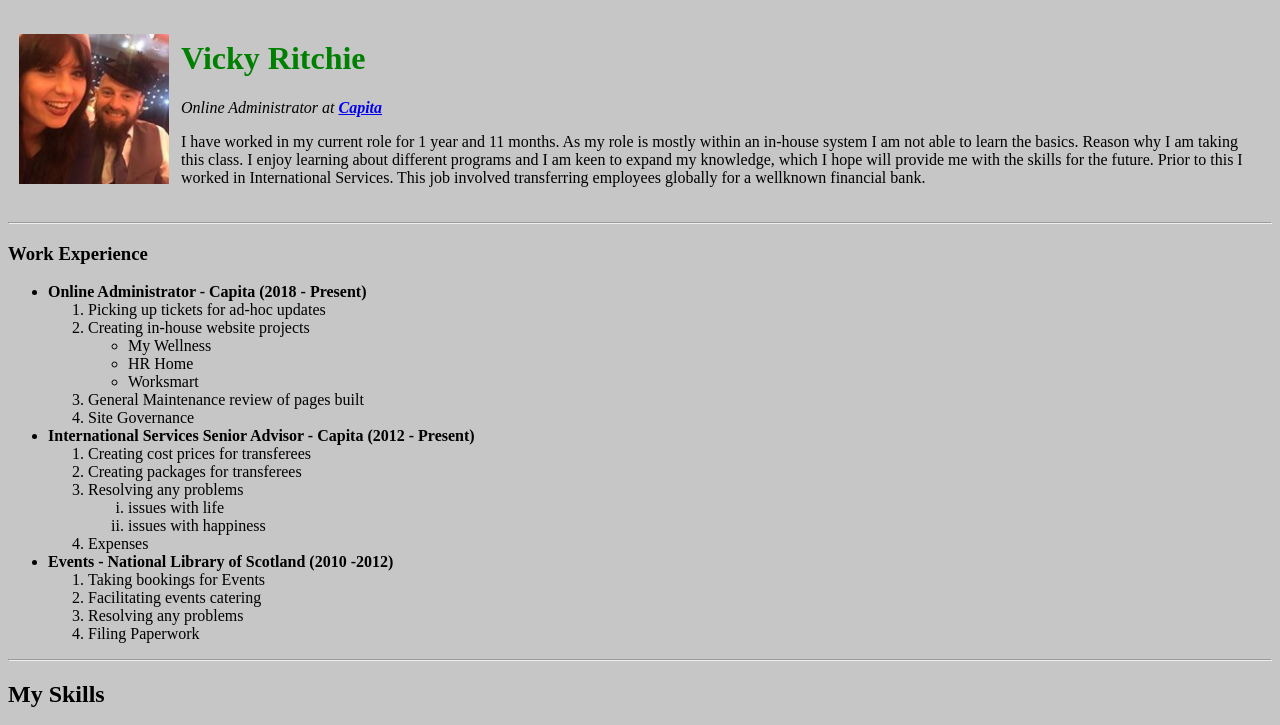
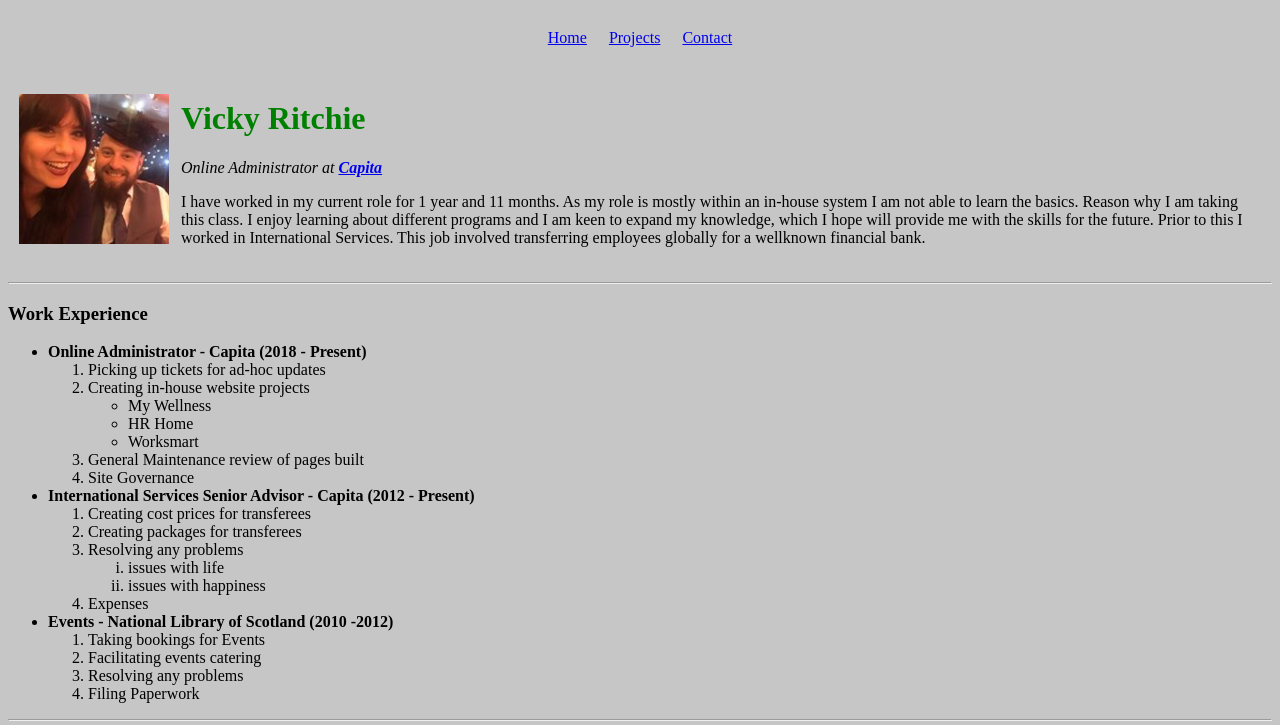
Before and after one commit to ritchvic/MyCV, a plain HTML site: page index.html in a window 1280 px wide. Shown: the top 725 px of the page. Drawn offline with Linux system fonts and the light colour scheme.

Commit message:
Add files via upload

```diff
--- a/index.html
+++ b/index.html
@@ -4,6 +4,13 @@
     <meta charset="utf-8">
     <title>My CV Website</title>
   </head>
+  <table cellspacing="20px" align="center">
+    <tr>
+      <td><a href="index.html">Home</a></td>
+      <td><a href="Projects.html">Projects</a></td>
+      <td><a href="Contact.html">Contact</a></td>
+    </tr>
+    </table>
   <body bgcolor="#c6c6c6">
     <table cellspacing="10px">
       <tr>
```
